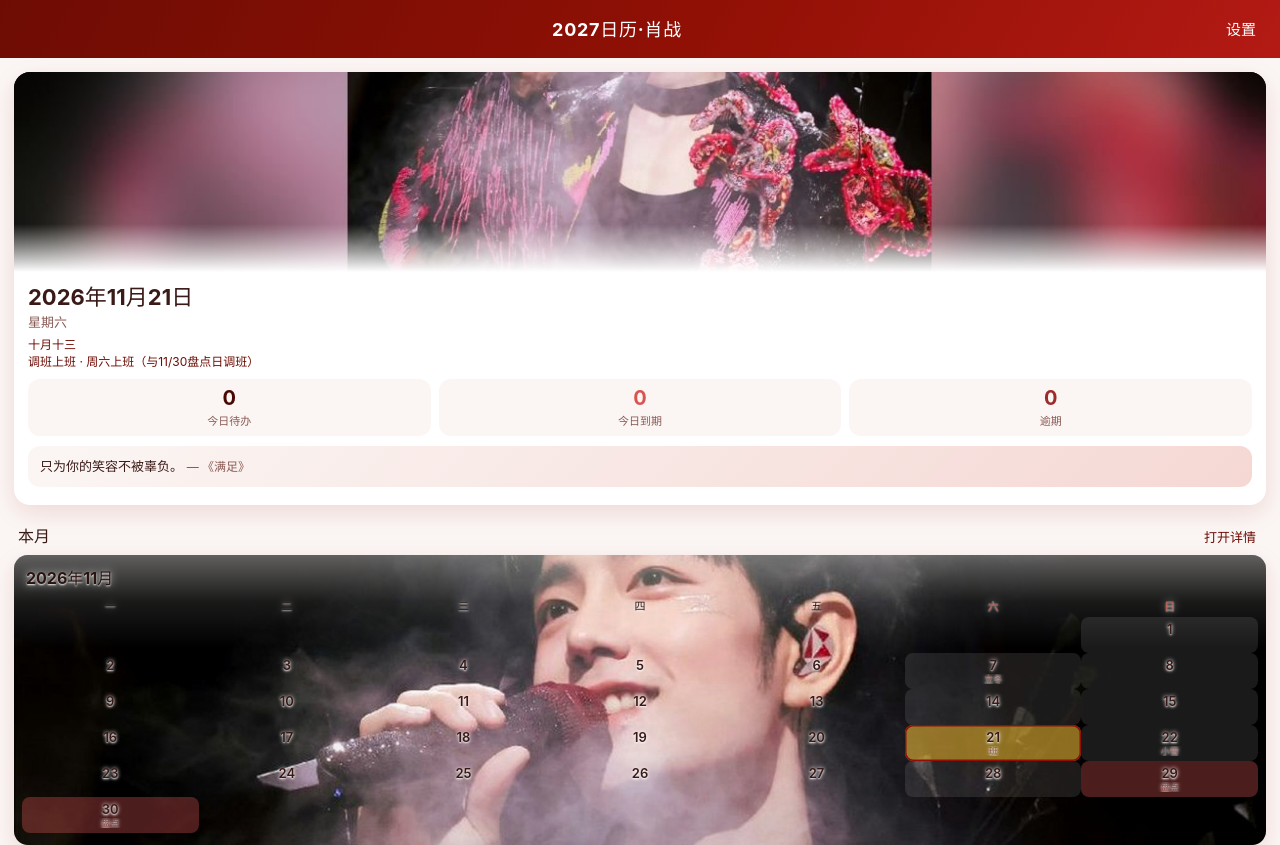
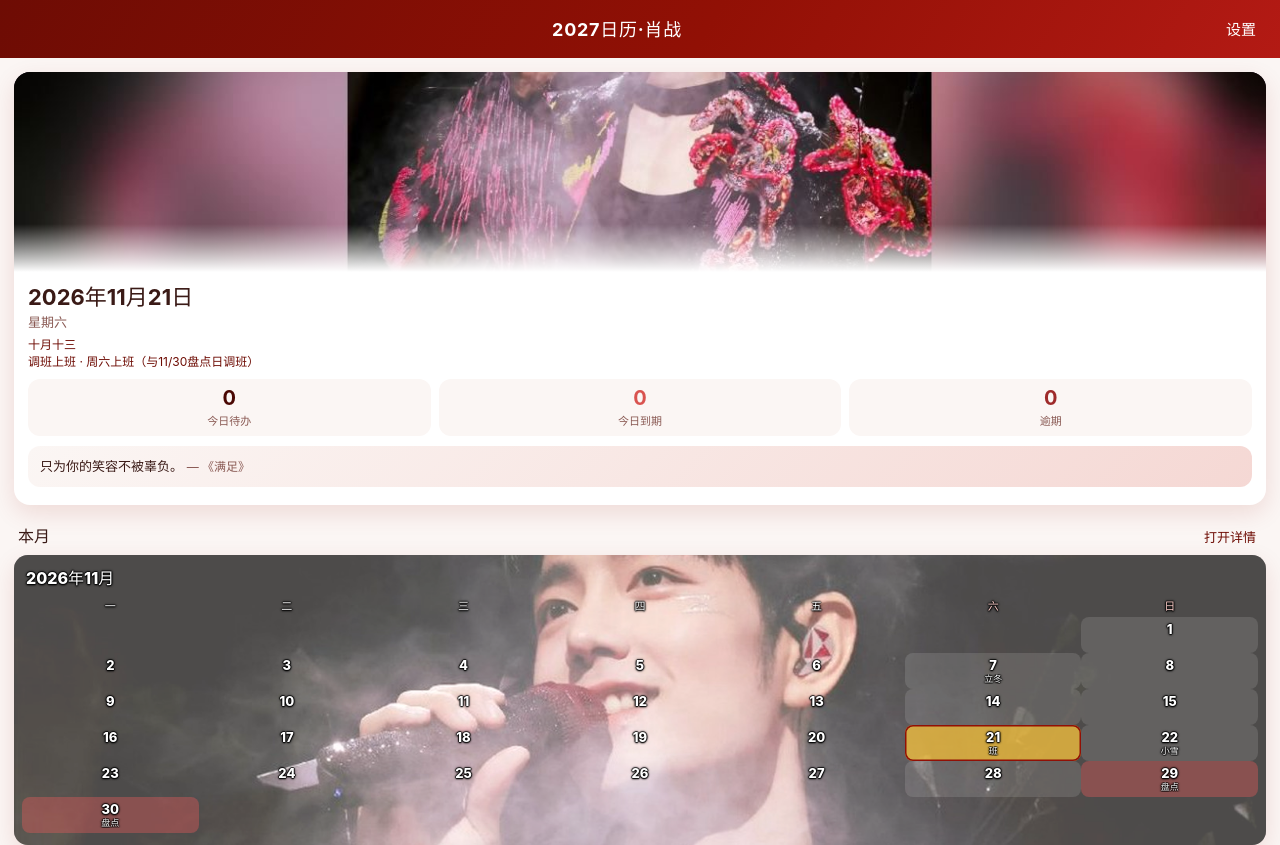
Before and after one commit to zunyaner/calendar-xz, a plain HTML site: page index.html in a window 1280 px wide. Shown: the top 845 px of the page. Drawn offline with Linux system fonts and the light colour scheme.

Commit message:
Make month-card dates readable on dark photos
Add a 30% warm-white wash and switch date, title, and badge
text to bold white with a dark outline so numbers stay clear
without hiding the person. Cache bumped to cal2027-xz-v9.

```diff
--- a/css/app.css
+++ b/css/app.css
@@ -467,14 +467,8 @@ a { color: var(--coral-dark); }
   content: "";
   position: absolute;
   inset: 0;
-  /* light veil only at the top for the title; the person stays clear */
-  background: linear-gradient(
-    180deg,
-    rgba(255, 252, 250, 0.38) 0%,
-    rgba(255, 252, 250, 0.10) 16%,
-    rgba(255, 252, 250, 0.00) 32%,
-    rgba(8, 2, 2, 0.10) 100%
-  );
+  /* uniform warm wash: person stays visible, text has a lighter ground */
+  background: rgba(255, 248, 246, 0.30);
   pointer-events: none;
   z-index: 0;
 }
@@ -483,33 +477,59 @@ a { color: var(--coral-dark); }
   position: relative;
   z-index: 1;
 }
+
+/* White numbers + dark outline — readable on dark jackets and bright stages */
 .mini.has-photo .mtitle,
 .mini.has-photo .dow,
-.month-wrap.has-photo .month-dow {
-  color: #2a1410;
-  text-shadow: 0 1px 2px rgba(255, 255, 255, 0.95), 0 0 8px rgba(255, 255, 255, 0.8);
-}
-.mini.has-photo .mtitle em {
-  color: #4a2a24;
-}
-.mini.has-photo .cell {
-  background: transparent;
-}
 .mini.has-photo .cell .n,
 .mini.has-photo .cell .lab,
+.month-wrap.has-photo .month-dow,
 .month-wrap.has-photo .mcell .n,
 .month-wrap.has-photo .mcell .lab,
 .month-wrap.has-photo .mcell .it,
 .month-wrap.has-photo .mcell .more {
-  text-shadow: 0 0 4px rgba(255, 255, 255, 0.95), 0 1px 2px rgba(255, 255, 255, 0.9);
+  color: #fff;
+  text-shadow:
+    0 0 3px rgba(0, 0, 0, 0.85),
+    0 1px 2px rgba(0, 0, 0, 0.9),
+    1px 0 1px rgba(0, 0, 0, 0.7),
+    -1px 0 1px rgba(0, 0, 0, 0.7),
+    0 1px 1px rgba(0, 0, 0, 0.7),
+    0 -1px 1px rgba(0, 0, 0, 0.7);
 }
-.mini.has-photo .cell.kind-国定 { background: rgba(255, 220, 80, 0.40); }
-.mini.has-photo .cell.kind-休 { background: rgba(235, 90, 90, 0.32); }
-.mini.has-photo .cell.kind-年休 { background: rgba(120, 180, 90, 0.36); }
-.mini.has-photo .cell.kind-班 { background: rgba(80, 130, 190, 0.32); }
-.mini.has-photo .cell.kind-周末 { background: rgba(255, 255, 255, 0.10); }
+.mini.has-photo .mtitle {
+  font-weight: 800;
+}
+.mini.has-photo .mtitle em {
+  color: rgba(255, 255, 255, 0.92);
+}
+.mini.has-photo .cell .n,
+.month-wrap.has-photo .mcell .n {
+  font-weight: 800;
+  color: #fff;
+}
+.mini.has-photo .dow span:nth-child(6),
+.mini.has-photo .dow span:nth-child(7),
+.month-wrap.has-photo .month-dow span:nth-child(6),
+.month-wrap.has-photo .month-dow span:nth-child(7) {
+  color: #FFD0CC;
+}
+.mini.has-photo .cell.kind-休 .lab,
+.mini.has-photo .cell.kind-国定 .lab,
+.month-wrap.has-photo .mcell .lab.lunar {
+  color: #fff;
+}
+
+.mini.has-photo .cell {
+  background: transparent;
+}
+.mini.has-photo .cell.kind-国定 { background: rgba(255, 220, 80, 0.46); }
+.mini.has-photo .cell.kind-休 { background: rgba(235, 90, 90, 0.38); }
+.mini.has-photo .cell.kind-年休 { background: rgba(120, 180, 90, 0.40); }
+.mini.has-photo .cell.kind-班 { background: rgba(80, 130, 190, 0.38); }
+.mini.has-photo .cell.kind-周末 { background: rgba(255, 255, 255, 0.12); }
 .mini.has-photo .cell.is-today {
-  background: rgba(255, 200, 60, 0.55);
+  background: rgba(255, 200, 60, 0.72);
   box-shadow: inset 0 0 0 1.5px var(--coral);
 }
 
@@ -520,18 +540,18 @@ a { color: var(--coral-dark); }
   background-position: center 22%;
 }
 .month-wrap.has-photo .mcell {
-  background: rgba(255, 255, 255, 0.08);
+  background: rgba(255, 255, 255, 0.18);
   box-shadow: none;
-  backdrop-filter: blur(2px);
-  -webkit-backdrop-filter: blur(2px);
+  backdrop-filter: blur(4px);
+  -webkit-backdrop-filter: blur(4px);
 }
-.month-wrap.has-photo .mcell.kind-国定 { background: rgba(255, 230, 120, 0.42); }
-.month-wrap.has-photo .mcell.kind-休 { background: rgba(235, 90, 90, 0.30); }
-.month-wrap.has-photo .mcell.kind-年休 { background: rgba(120, 180, 90, 0.34); }
-.month-wrap.has-photo .mcell.kind-班 { background: rgba(80, 130, 190, 0.30); }
-.month-wrap.has-photo .mcell.kind-周末 { background: rgba(255, 255, 255, 0.10); }
+.month-wrap.has-photo .mcell.kind-国定 { background: rgba(255, 230, 120, 0.50); }
+.month-wrap.has-photo .mcell.kind-休 { background: rgba(235, 90, 90, 0.38); }
+.month-wrap.has-photo .mcell.kind-年休 { background: rgba(120, 180, 90, 0.42); }
+.month-wrap.has-photo .mcell.kind-班 { background: rgba(80, 130, 190, 0.38); }
+.month-wrap.has-photo .mcell.kind-周末 { background: rgba(255, 255, 255, 0.16); }
 .month-wrap.has-photo .mcell.is-today {
-  background: rgba(255, 210, 80, 0.55);
+  background: rgba(255, 210, 80, 0.72);
   box-shadow: inset 0 0 0 2px var(--coral);
 }
 
--- a/sw.js
+++ b/sw.js
@@ -1,5 +1,5 @@
 /* 2027日历 service worker — static, cache-first, relative URLs */
-const CACHE = "cal2027-xz-v8";
+const CACHE = "cal2027-xz-v9";
 const ASSETS = [
   "./",
   "./index.html",
```
